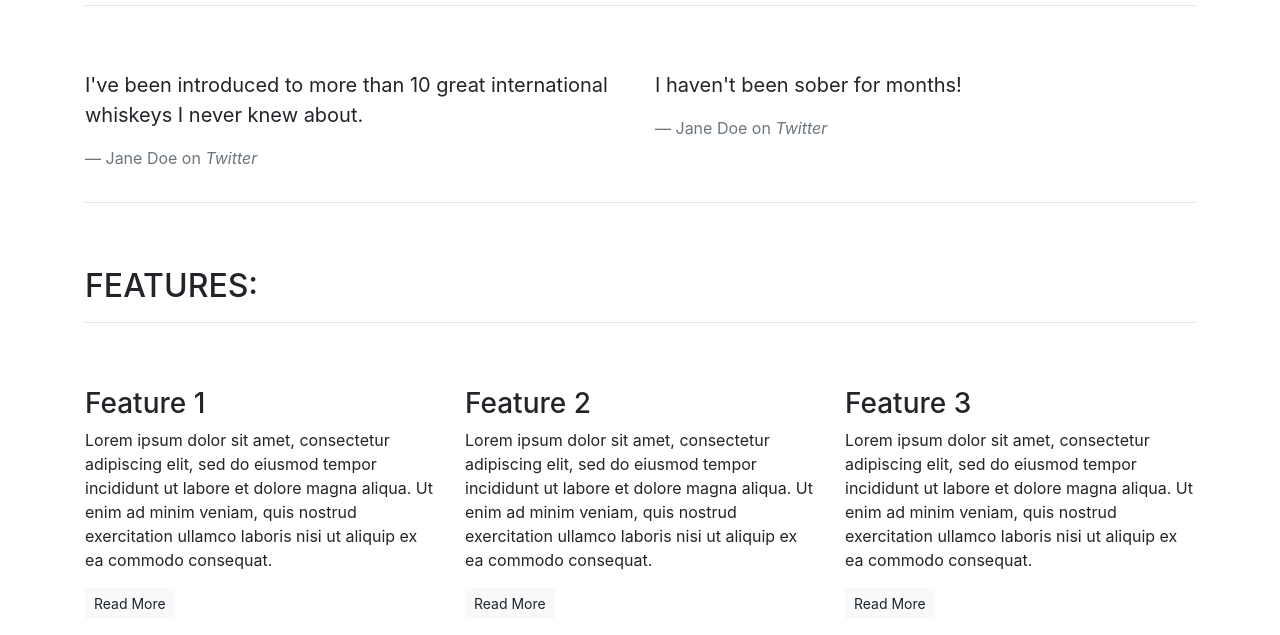
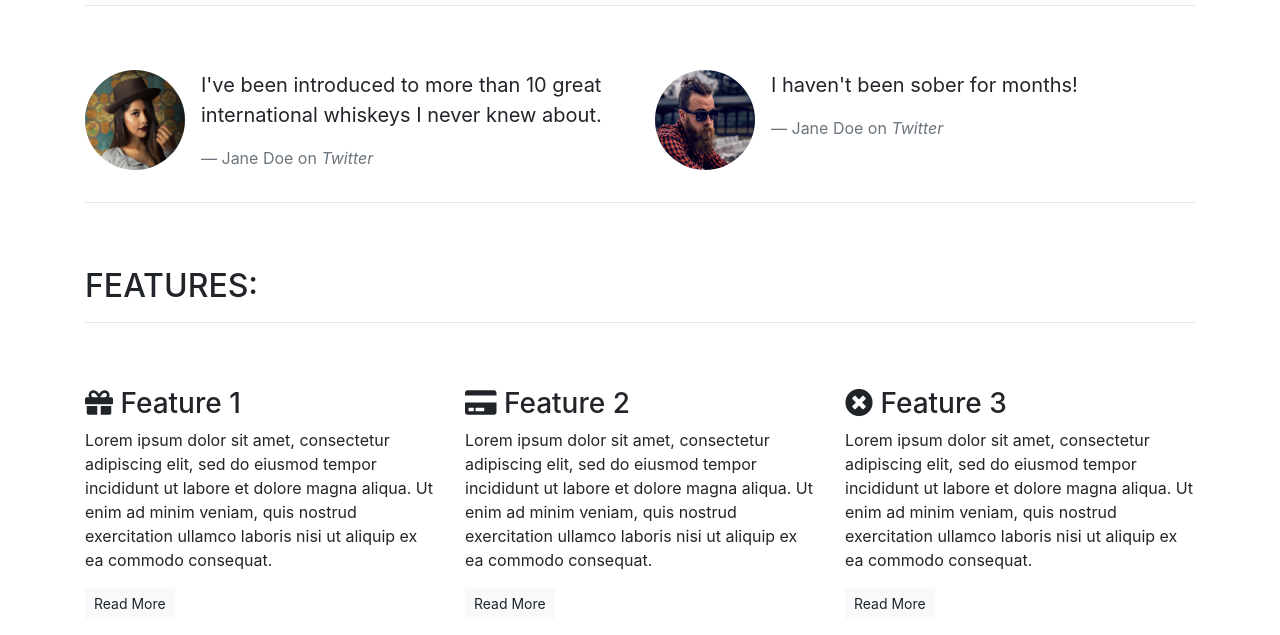
Before and after one commit to bytesbyt/bootstrap4, a plain HTML site: page index.html in a window 1280 px wide. Shown: the part 568-1203 px from the top of the page. Drawn offline with nearby package versions, Linux system fonts and the light colour scheme.

Commit message:
Add fontawesome icons in features section

```diff
--- a/index.html
+++ b/index.html
@@ -6,6 +6,10 @@
     <meta name="viewport" content="width=device-width, initial-scale=1.0">
     <title>Whiskey Drop | Taste a new whiskey every month</title>
     <link rel="stylesheet" href="https://maxcdn.bootstrapcdn.com/bootstrap/4.1.3/css/bootstrap.min.css">
+    <link rel="stylesheet" href="https://use.fontawesome.com/releases/v5.6.1/css/all.css" integrity="sha384-gfdkjb5BdAXd+lj+gudLWI+BXq4IuLW5IT+brZEZsLFm++aCMlF1V92rMkPaX4PP" crossorigin="anonymous">
+</head>
+
+<body>
 </head>
 
 <body>
@@ -52,16 +56,30 @@
             </div>
             <div class="row">
                 <div class="col-12 col-md-6">
+                    <div class="media">
+                        <div class="d-none d-sm-block">
+                            <img src="image/girl-image.png" class="rounded-circle mr-3" height=100 width=100>
+                        </div>
+                        <div class="media-body">
                             <blockquote class="blockquote">
                                 <p>I've been introduced to more than 10 great international whiskeys I never knew about.</p>
                                 <footer class="blockquote-footer">Jane Doe on <cite title="Twitter">Twitter</cite></footer>
                             </blockquote>
                         </div>
+                    </div>
+                </div>
                     <div class="col-12 col-md-6">
+                        <div class="media">
+                            <div class="d-none d-sm-block">
+                                <img src="image/guy-image.png" class="rounded-circle mr-3" height=100 width=100>
+                            </div>
+                            <div class="media-body">
                                 <blockquote class="blockquote">
                                     <p>I haven't been sober for months!</p>
                                     <footer class="blockquote-footer">Jane Doe on <cite title="Twitter">Twitter</cite></footer>
                             </blockquote>
+                        </div>
+                    </div>
                 </div>
             </div>
         </section>
@@ -78,21 +96,21 @@
             <div class="row">
                 <div class="col-12 col-md-6 col-lg-4">
                     <div class="feature">
-                        <h3>Feature 1</h3>
+                        <h3><i class="fas fa-gift"></i> Feature 1</h3>
                         <p>Lorem ipsum dolor sit amet, consectetur adipiscing elit, sed do eiusmod tempor incididunt ut labore et dolore magna aliqua. Ut enim ad minim veniam, quis nostrud exercitation ullamco laboris nisi ut aliquip ex ea commodo consequat.</p>
                         <p><a class="btn btn-sm btn-light" href="">Read More</a></p>
                     </div>
                 </div>
                 <div class="col-12 col-md-6 col-lg-4">
                     <div class="feature">
-                        <h3>Feature 2</h3>
+                        <h3><i class="fas fa-credit-card"></i> Feature 2</h3>
                         <p>Lorem ipsum dolor sit amet, consectetur adipiscing elit, sed do eiusmod tempor incididunt ut labore et dolore magna aliqua. Ut enim ad minim veniam, quis nostrud exercitation ullamco laboris nisi ut aliquip ex ea commodo consequat.</p>
                         <p><a class="btn btn-sm btn-light" href="">Read More</a></p>
                     </div>
                 </div>
                 <div class="col-12 d-md-none d-lg-block col-lg-4">
                     <div class="feature">
-                        <h3>Feature 3</h3>
+                        <h3><i class="fas fa-times-circle"></i> Feature 3</h3>
                         <p>Lorem ipsum dolor sit amet, consectetur adipiscing elit, sed do eiusmod tempor incididunt ut labore et dolore magna aliqua. Ut enim ad minim veniam, quis nostrud exercitation ullamco laboris nisi ut aliquip ex ea commodo consequat.</p>
                         <p><a class="btn btn-sm btn-light" href="">Read More</a></p>
                     </div>
```
Also changed, not shown: image/girl-image.png (added), image/guy-image.png (added), 1 other file. Lines whose indentation alone changed are shown as unchanged.
